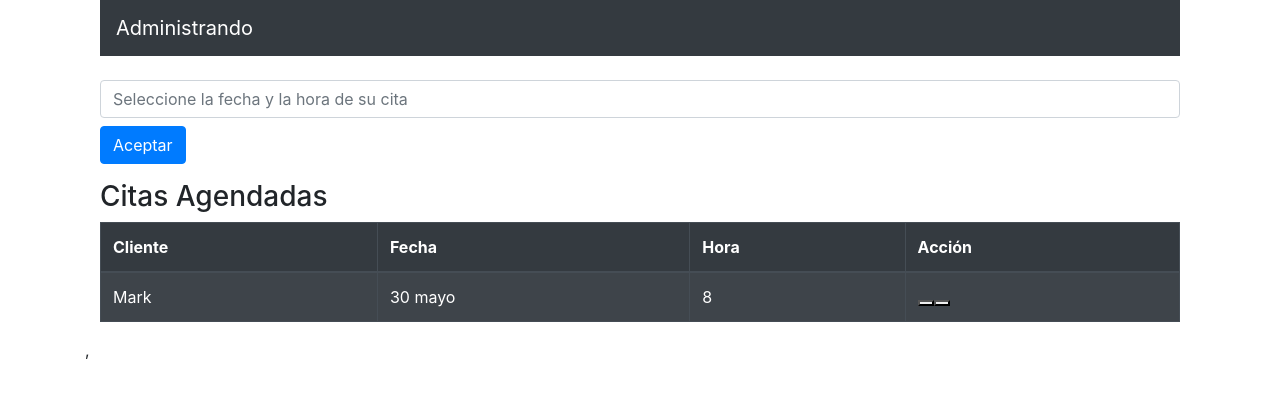
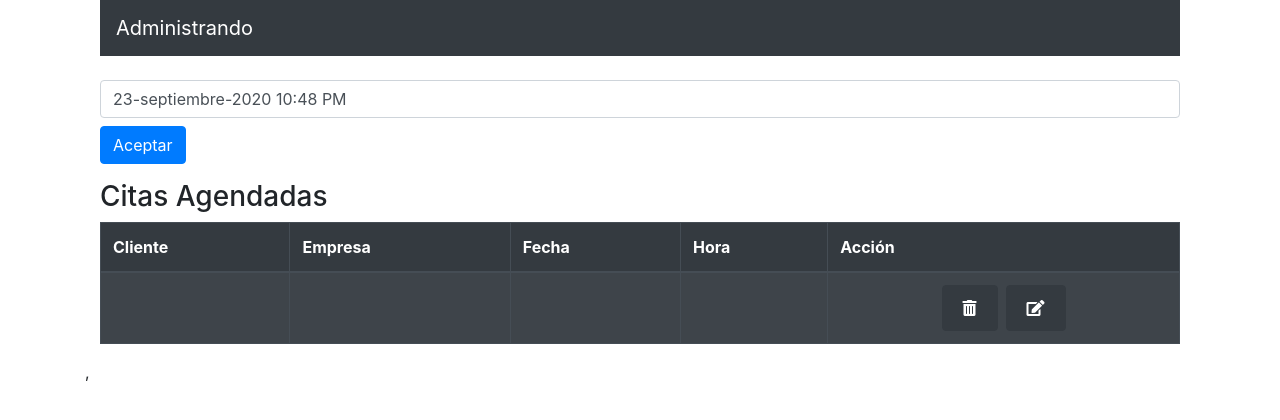
Before and after one commit to yesikagomez/Como_administrar, a React (Create React App) app: page /Agendar in a window 1280 px wide. Shown: the top 420 px of the page. Built offline with nearby package versions, Linux system fonts and the light colour scheme.

Commit message:
Agregando tabla de calendario

```diff
--- a/public/index.html
+++ b/public/index.html
@@ -4,6 +4,7 @@
     <meta charset="utf-8" />
     <link rel="icon" href="%PUBLIC_URL%/favicon.ico" />
     <meta name="viewport" content="width=device-width, initial-scale=1" />
+    <link rel="stylesheet" href="https://use.fontawesome.com/releases/v5.8.1/css/all.css" integrity="sha384-50oBUHEmvpQ+1lW4y57PTFmhCaXp0ML5d60M1M7uH2+nqUivzIebhndOJK28anvf" crossorigin="anonymous">
     <meta name="theme-color" content="#000000" />
     <meta
       name="description"
--- a/src/components/Calendario.jsx
+++ b/src/components/Calendario.jsx
@@ -9,26 +9,69 @@ import Barinfo from './Barinfo';
 import "bootstrap/dist/css/bootstrap.min.css";
 
 const cookies = new Cookies();
+let hora,minutos,horas,dia;
 
 registerLocale("es", es);
 
-const Calendario = () => {
+class Calendario extends Component {
+    state = {
+      fecha: new Date()
+    }
 
-    const [startDate, setStartDate] = useState();
+    onChange=fecha=>{
+        this.setState({fecha: fecha});
+      }
 
+     mostrarFecha = async (fecha)=>{
+        document.getElementById('guardar').disabled = true;
+        document.getElementById('calendario').disabled = true;
+       const options ={weekday: 'long' , year: 'numeric', month: 'long', day:'numeric'};
+       dia = (fecha.toLocaleDateString('es-ES', options));
+       //alert(fecha.toLocaleDateString());
+        hora = fecha.getHours() ;
+        minutos = fecha.getMinutes();
+        alert (hora,minutos);
+       if(hora > 12){
+           hora = hora -12 ;
+           if(hora<10){
+               hora = "0"+hora;
+           }
+           if(minutos==0){
+               minutos = "0"+minutos;
+           }
+           horas = hora + " : " + minutos + " PM"
+       }else {
+            horas = hora + " : " + minutos + " AM"
+       }
+       alert(dia);
 
-    function mostrarFecha (date) {
-        const options ={weekday: 'long' , year: 'numeric', month: 'long', day:'numeric'};
-       // alert(date.tolocaleDateString('es-Es'),options);
+       let cita = {
+            nombrecliente: cookies.get('nombrecliente'),
+            nombreempresa: cookies.get('nombreempres'),
+            fecha: dia,
+            hora: horas,
+        };
+       let respuesta = await fetch ('https://api-poskdjxg1.vercel.app/citas', { method: 'POST', body: JSON.stringify(cita), headers: { 'Content-Type': 'application/json' }})
+       alert(respuesta.status);
+       if (respuesta.status === 201) {
+           alert("agregado");
+           cookies.set('nombrecliente', cookies.get('nombrecliente'), {path:'/'});
+           cookies.set('nombreempresa', cookies.get('nombreempresa'), {path: "/"});
+           cookies.set('fecha', dia, {path:'/'});
+           cookies.set('hora', horas, {path: "/"});
+       }
     }
+    render() {
+        //const {form}=this.props
         return(
             <div className="container">
                 <Barinfo nombrecliente={cookies.get('nombrecliente')}/>
                 <div className="center">
                     <DatePicker
+                        id="calendario"
                         className="form-control mt-4"
-                        selected={startDate}
-                        onChange={date => setStartDate(date)}
+                        selected={this.state.fecha}
+                        onChange={this.onChange}
                         withPortal
                         peekNextMonth
                         showMonthDropdown
@@ -45,13 +88,14 @@ const Calendario = () => {
                         maxTime={setHours(setMinutes(new Date(), 0), 17)}
                         placeholderText="Seleccione la fecha y la hora de su cita"
                     />
-                    <input type="button" value="Aceptar" className="mt-2 mb-3 btn btn-primary" onClick={mostrarFecha(startDate)}/>
+                    <input type="button" value="Aceptar" id="guardar" className="mt-2 mb-3 btn btn-primary" onClick={()=>this.mostrarFecha(this.state.fecha)}/>
                 </div>
                 <h3>Citas Agendadas</h3>
             <Table striped bordered hover variant="dark">
                 <thead>
                     <tr>
                     <th>Cliente</th>
+                    <th>Empresa</th>
                     <th>Fecha</th>
                     <th>Hora</th>
                     <th>Acción</th>
@@ -59,12 +103,13 @@ const Calendario = () => {
                 </thead>
                 <tbody>
                     <tr>
-                    <td>Mark</td>
-                    <td>30 mayo</td>
-                    <td>8</td>
-                    <td>
-                        <button><i class="fas fa-trash-alt"></i></button>
-                        <button><span><i class="fas fa-edit"></i></span></button>
+                    <td>{cookies.get('nombrecliente')}</td>
+                    <td>{cookies.get('nombreempresa')}</td>
+                    <td>{cookies.get('fecha')}</td>
+                    <td>{cookies.get('hora')}</td>
+                    <td className="text-center">
+                        <button className="mr-2 btn btn-dark"><i className="fas fa-trash-alt m-2 "></i></button>
+                        <button className="btn btn-dark"><i className="fas fa-edit m-2 ml-2"></i></button>
                     </td>
                     </tr>
                 </tbody>
@@ -72,6 +117,6 @@ const Calendario = () => {
             </div>
         );
 }
-
+}
 
     export default Calendario;
--- a/src/components/FormularioRegistro.jsx
+++ b/src/components/FormularioRegistro.jsx
@@ -39,11 +39,10 @@ const Registro = () => {
                     //let cliente = await respuesta.json()
                     if (respuesta.status === 201) {
                         cookie.set('nombrecliente', values.nombrecliente, {path:'/'});
-                        cookie.set('nombreempresa', values.nombreempresanombreempresa, {path: "/"});
+                        cookie.set('nombreempresa', values.nombreempresa, {path: "/"});
                         cookie.set('numempleados', values.numempleados, {path:'/'});
                         cookie.set('annoslaborando', values.annoslaborando, {path: "/"});
                         cookie.set('correo', values.correo, {path:'/'});
-                        //ookie.set('problema', " ",{path:'/'});
                         window.location.href="./Diagnostico";
                     }
                 }else{
```
